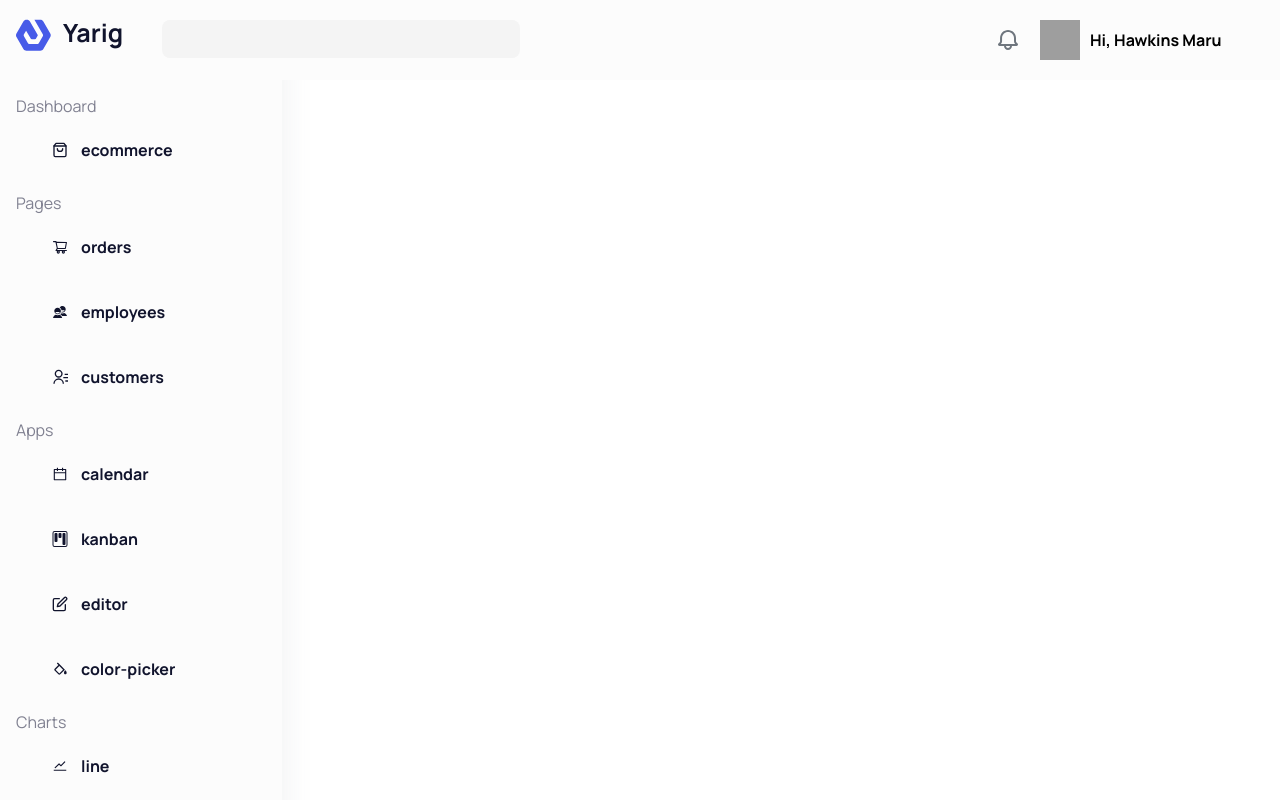
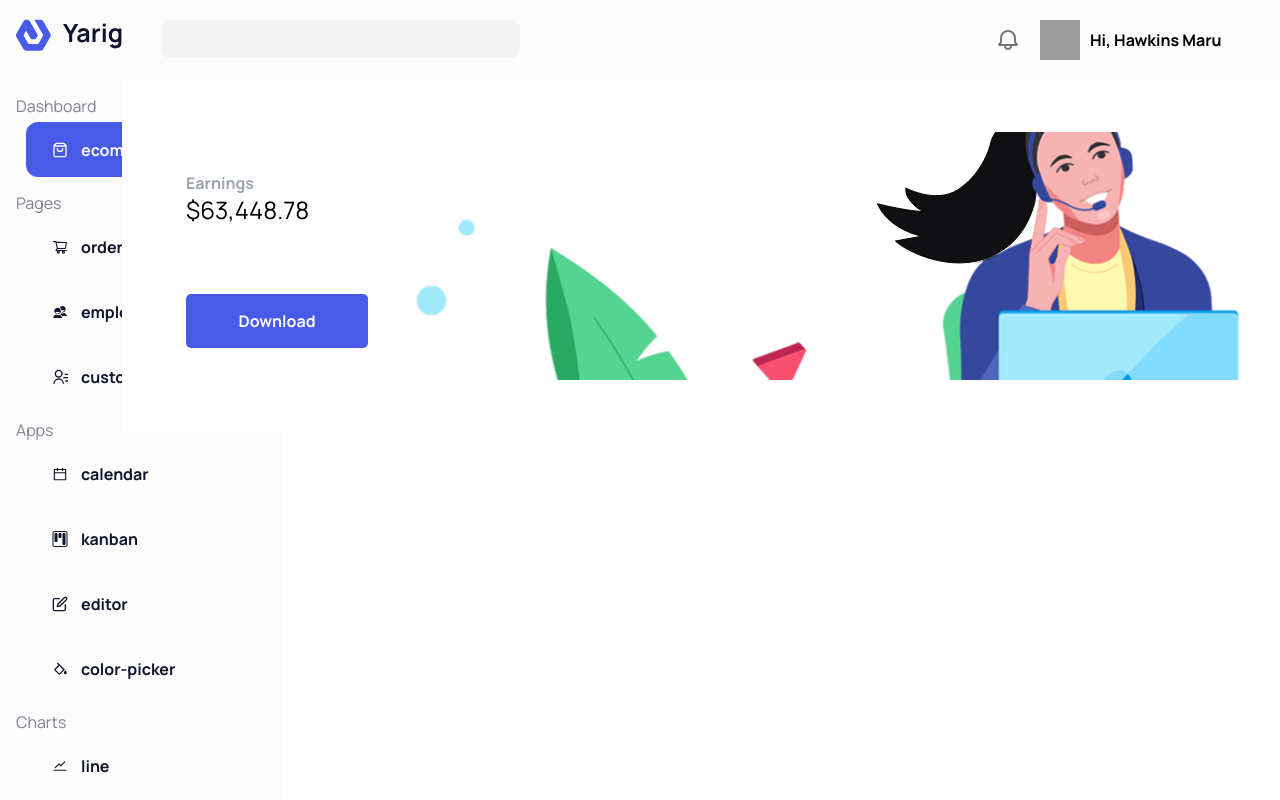
Before and after one commit to CandiceAriel/dashboard, a React (Create React App) app: page / in a window 1280 px wide. Built offline with nearby package versions, Linux system fonts and the light colour scheme; grey boxes are pictures that could not be loaded.

Commit message:
Ecommerce homepage hero banner

```diff
--- a/src/App.js
+++ b/src/App.js
@@ -6,18 +6,12 @@ import './assets/scss/style.scss';
 //import component
 import Dashboards from './view/Dashboards';
 import Ecommerce from './view/Ecommerce';
+import { PageRoutes } from './routes/routes';
 
 function App() {
   return (
     <div className='App'>
-      <BrowserRouter>
-        <div>
-          <Routes>
-            <Route path='/' element={<Dashboards />}/>
-            <Route path='/ecommerce' element={<Ecommerce />}/>
-          </Routes>
-        </div>
-      </BrowserRouter>
+      <PageRoutes />
     </div>
   );
 }
--- a/src/assets/scss/components/_base.scss
+++ b/src/assets/scss/components/_base.scss
@@ -1,47 +1,45 @@
-.c-base{
-  &__wrapper{
+.c-base {
+  &__wrapper {
     display: flex;
-    &_left{
-      width: 282px;
+    &_left {
+      width: 20%;
       float: left;
     }
-    &_right{
-      width: 1637px;
+    &_right {
+      width: 80%;
       float: right;
     }
   }
-  &__content{
-    &_right{
-      margin-left: 40px;
-      margin-right: 40px;
+  &__content {
+    &_right {
+      padding: 40px 20px;
     }
   }
-  &__text{
-    &_bold{
+  &__text {
+    &_bold {
       font-weight: 700;
     }
   }
 }
 
-@media (max-width: 1440px) {
-  .c-base{
-    &__wrapper{
+@media screen and (max-width : 1440px) {
+  .c-base {
+    &__wrapper {
       display: flex;
-      &_left{
+      &_left {
         width: 20%;
         float: left;
       }
-      &_right{
+      &_right {
         width: 80%;
         float: right;
       }
     }
-    &__content{
-      &_right{
-        width: 1077px;
+    &__content {
+      &_right {
+        width: 1118px;
         float: right;
       }
     }
   }
-
 }
--- a/src/assets/scss/components/_ecom.scss
+++ b/src/assets/scss/components/_ecom.scss
@@ -29,6 +29,9 @@
         margin: 0px;
       }
     }
+    &-btn{
+      margin-top: 68px;
+    }
   }
 }
 
--- a/src/assets/scss/components/_sidebar.scss
+++ b/src/assets/scss/components/_sidebar.scss
@@ -4,7 +4,6 @@
     height: 100vh;
     background: #FCFCFC;
     padding: 16px;
-    box-shadow: rgb(113 122 131 / 11%) 0px 7px 30px 0px;
     position: fixed;
     overflow: hidden;
     z-index: -1;
--- a/src/assets/scss/elements/_buttons.scss
+++ b/src/assets/scss/elements/_buttons.scss
@@ -1,4 +1,5 @@
 .e-btn{
+  cursor: pointer;
   &__primary{
     border-radius: 12px;
     background-color: #FCFCFC;
@@ -12,4 +13,14 @@
       @include font( 16px, 22px, 700, #FCFCFC!important);
     }
   }
+  &__sec{
+    padding: 16px;
+    text-align: center;
+    background-color: #475BE8;
+    border-radius: 5px;
+    color: white;
+    &_small{
+      width: 150px;
+    }
+  }
 }
--- a/src/components/Sidebar.jsx
+++ b/src/components/Sidebar.jsx
@@ -1,16 +1,31 @@
-import React, {useState} from "react";
-import { NavLink } from "react-router-dom";
+import React, {useState,useEffect} from "react";
+import { NavLink, useLocation } from "react-router-dom";
 
 import { links } from "../assets/js/dummy";
 import logo from '../assets/images/logo-yariga.svg';
 
 function Sidebar() {
+  const location = useLocation();
   const [active, setActive] = useState(null)
+  const [currRoute, setCurrRoute] = useState(null)
 
   const navigate = (txt) => {
     setActive(txt);
-    console.log(active)
   };
+
+  function CheckRoute() {
+    //destructuring pathname from location
+    const { pathname } = location;
+    //Javascript split method to get the name of the path in array
+    const splitLocation = pathname.split("/");
+    if( splitLocation[0] === "" ){
+      setActive('ecommerce')
+    } else setActive('');
+  }
+
+  useEffect(() => {
+    CheckRoute()//first execution
+  }, []);
 
   return (
     <div className='c-sidebar__wrapper'>
@@ -18,9 +33,8 @@ function Sidebar() {
       {links.map((item) => (
         <div className='c-sidebar__item' key={item.title}>
           <div
-            onClick={() => navigate(item.title)}
+            onClick={() => navigate(links)}
             className='c-sidebar__item'
-            isActive={active === item.id}
           >
             {item.title}
           </div>
--- a/src/index.js
+++ b/src/index.js
@@ -1,9 +1,13 @@
 import React from 'react';
 import ReactDOM from 'react-dom/client';
+import { BrowserRouter } from 'react-router-dom';
+
 import './assets/scss/style.scss';
 import App from './App';
 
 const root = ReactDOM.createRoot(document.getElementById('root'));
 root.render(
-  <App />
+  <BrowserRouter>
+    <App />
+  </BrowserRouter>
 );
--- /dev/null
+++ b/src/routes/routes.js
@@ -0,0 +1,15 @@
+import React from 'react'
+import { BrowserRouter, Route, Routes } from 'react-router-dom'
+
+//import component
+import Dashboards from '../view/Dashboards';
+import Ecommerce from '../view/Ecommerce';
+
+export const PageRoutes = () => {
+  return (
+    <Routes>
+      <Route path='/dashboard' element={<Dashboards />} />
+      <Route path='/' element={<Ecommerce />} />
+    </Routes>
+  )
+}
--- a/src/view/Ecommerce.jsx
+++ b/src/view/Ecommerce.jsx
@@ -23,8 +23,8 @@ function Ecommerce() {
             <div className='c-ecom__content c-ecom__hero-info'>
               <p className='c-ecom__content-hero c-ecom__hero-info-title c-base__text_bold'>Earnings</p>
               <p className='c-ecom__content-hero c-ecom__hero-info-amount c-ecom__text_normal'>$63,448.78</p>
-              <div className='e-btn__sec'>
-
+              <div className='e-btn e-btn__sec e-btn__sec_small c-ecom__hero-btn'>
+                <span className='c-base__text_bold'>Download</span>
               </div>
             </div>
           </div>
```
